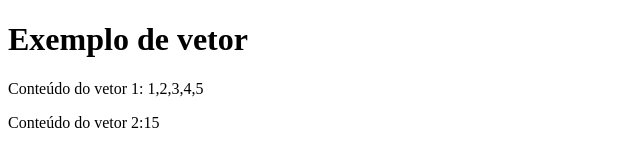
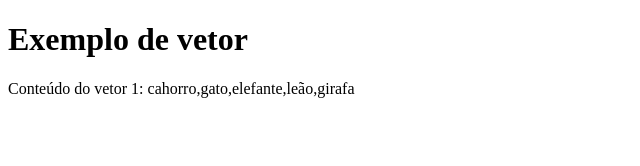
Before and after one commit to larissamanso/Larissa, a plain HTML site: page 3008/html_js_1.html in a window 1280 px wide. Shown: the whole page, without its empty margins (0-640 px from the left). Drawn offline with Linux system fonts and the light colour scheme.

Commit message:
vetor varios animais

```diff
--- a/3008/html_js_1.html
+++ b/3008/html_js_1.html
@@ -8,19 +8,18 @@
     <body>
         <h1>Exemplo de vetor</h1>
         <p id="teste1">Conteúdo do vetor 1: </p>
-        <p id="teste2">Conteúdo do vetor 2:</p>
+
 
 
         <script type="text/Javascript">
-            let numeros = [1, 2, 3, 4, 5];
-            let soma = numeros.reduce(function(total, somanumeros) {
-                return total + somanumeros;
-            });
+            let animais = ['cahorro', 'gato', 'elefante', 'leão', 'girafa'];
 
-            console.log(soma);
+                for (let i = 0; i < animais.length; i++) {
+                    console.log(animais[i]);
+                }
 
-            document.getElementById('teste1').innerHTML += numeros;
-            document.getElementById('teste2').innerHTML += soma;
+            document.getElementById('teste1').innerHTML += animais;
+
 
 
         </script>
```
